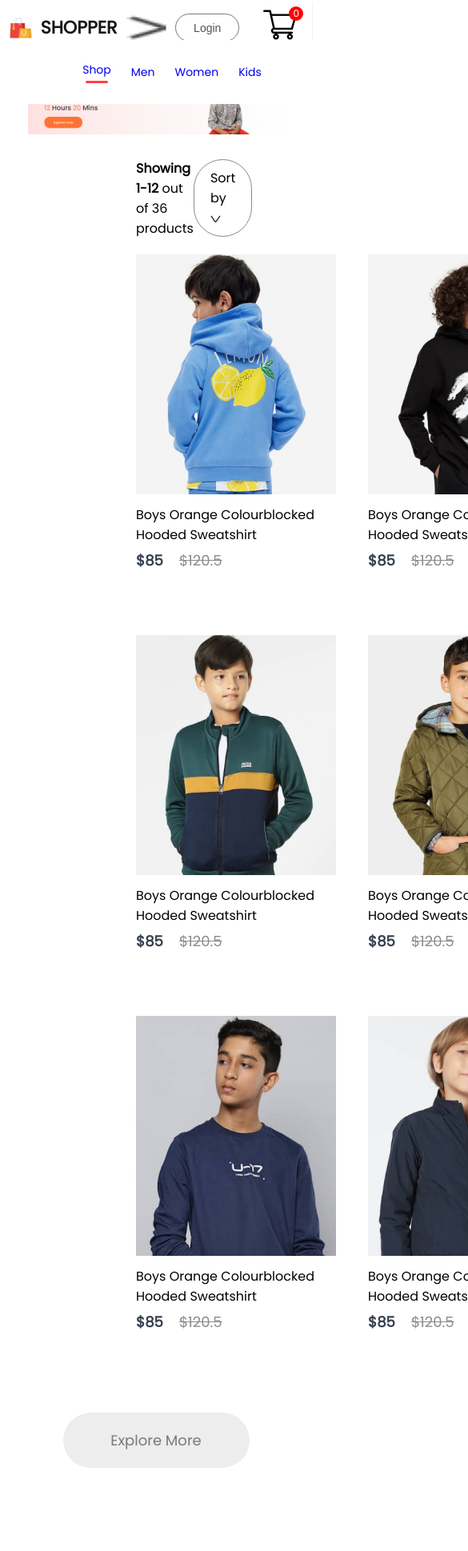
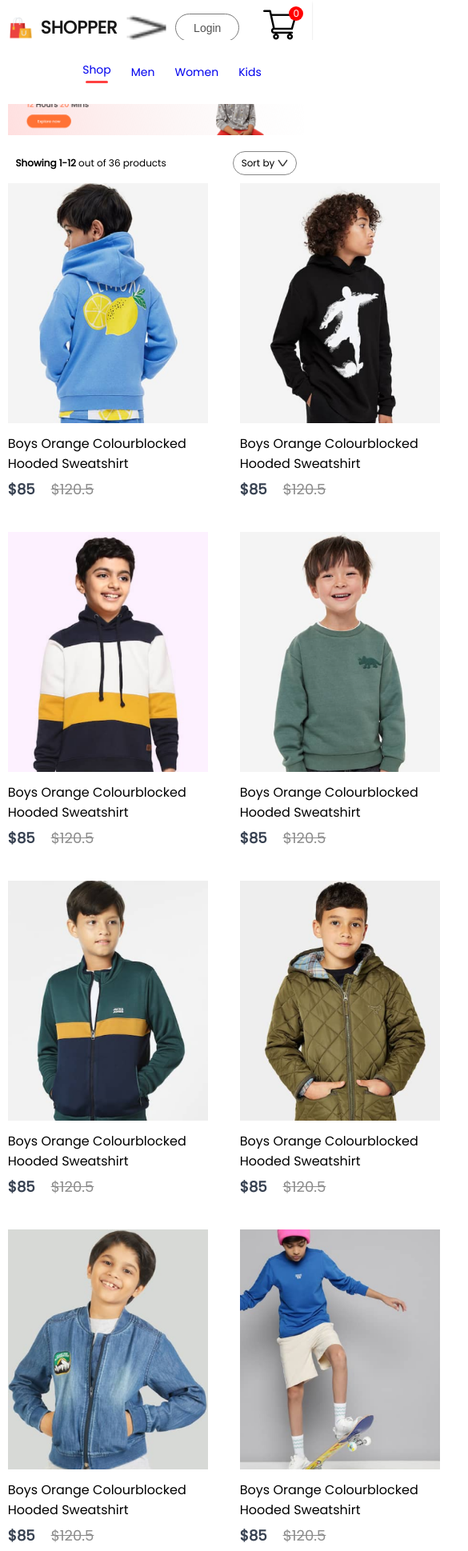
Before and after one commit to EucTech/shopper, a React (Create React App) app in the folder frontend/: page /kids in a window 390 px wide. Shown: the top 1939 px of the page at 80% size, 585 px wide, since content can reach past the window. Built offline with nearby package versions, Linux system fonts and the light colour scheme.

Commit message:
added media query

```diff
--- a/frontend/src/Pages/CSS/ShopCategory.css
+++ b/frontend/src/Pages/CSS/ShopCategory.css
@@ -42,3 +42,58 @@
     font-size: 18px;
     font-weight: 500;
 }
+
+@media(max-width:1280px) {
+    .shopcategory-banner {
+        width: 90%;
+        margin: 20px auto;
+    }
+    .shopcateory-indexSort {
+        width: 90%;
+        margin: auto;
+    }
+    .shopcategory-sort {
+        padding: 5px 10px;
+        font-size: 12px;
+    }
+    .shopcateory-indexSort p {
+        font-size: 12px;
+    }
+
+    .shopcategory-products {
+        width: 90%;
+        margin: 10px auto;
+        row-gap: 40px;
+    }
+
+    .shopcategory-products .item {
+        margin: auto;
+    }
+    .shopcategory-loadmore {
+        margin: 100px auto;
+        width: 200px;
+        height: 60px;
+        font-size: 16px;
+    }
+}
+
+@media(max-width:800px){
+    .shopcategory-banner {
+        width: 95%;
+    }
+    .shopcategory-products {
+        width: 95%;
+    }
+    .shopcategory-loadmore {
+        margin: 10px auto;
+        width: 150px;
+        height: 40px;
+        font-size: 13px;
+    }
+}
+
+@media(max-width:500px) {
+    .shopcategory-products {
+        grid-template-columns: 1fr 1fr;
+    }
+}
```
